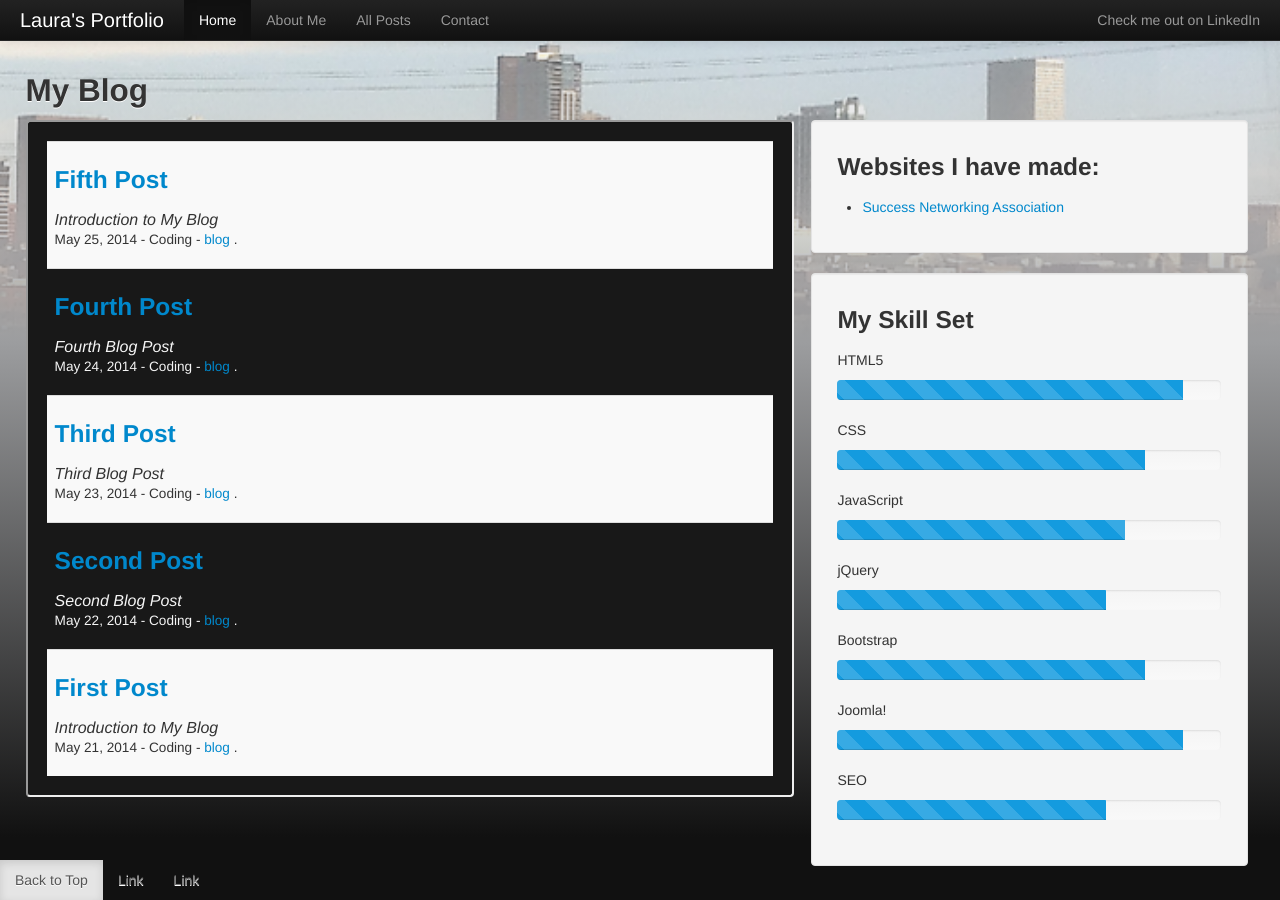
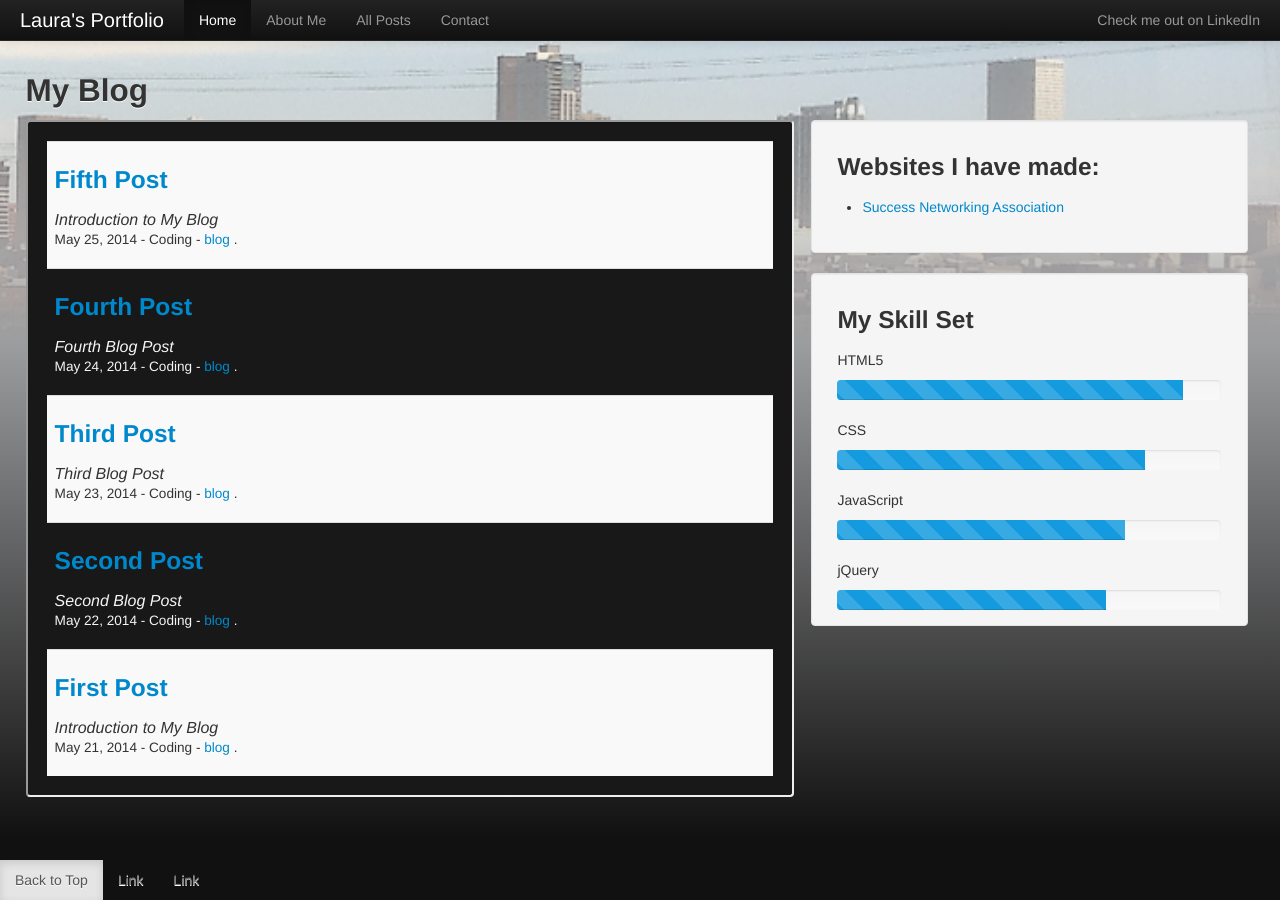
Before and after one commit to LauraR6561/Laurar6561.github.io, a Jekyll site: the page built from index.html, in a window 1280 px wide. Built offline with Jekyll 4.4.1, drawn with Linux system fonts in a browser that asks for light colours; Markdown is read by kramdown in place of the engine named in the settings.

Commit message:
css change

```diff
--- a/_includes/skills.html
+++ b/_includes/skills.html
@@ -1,4 +1,4 @@
-<div class="well Rside">
+<div class="well Rside skills">
     <h3>My Skill Set</h3>
     <div>
 
--- a/css/template.css
+++ b/css/template.css
@@ -37,6 +37,11 @@ filter: progid:DXImageTransform.Microsoft.gradient( startColorstr='#00000000', e
     margin-left:2%;
     border:2px inset;
     float:left;
+}
+
+.skills{
+    max-height: 300px;
+    overflow: scroll;
 }
 
 .Rside{
@@ -79,7 +84,7 @@ filter: progid:DXImageTransform.Microsoft.gradient( startColorstr='#00000000', e
         width:96%;
         margin-left:2%;
         float:none;
-        max-height: 75%;
+        max-height: 50%;
         overflow: scroll;
     }
 
```
